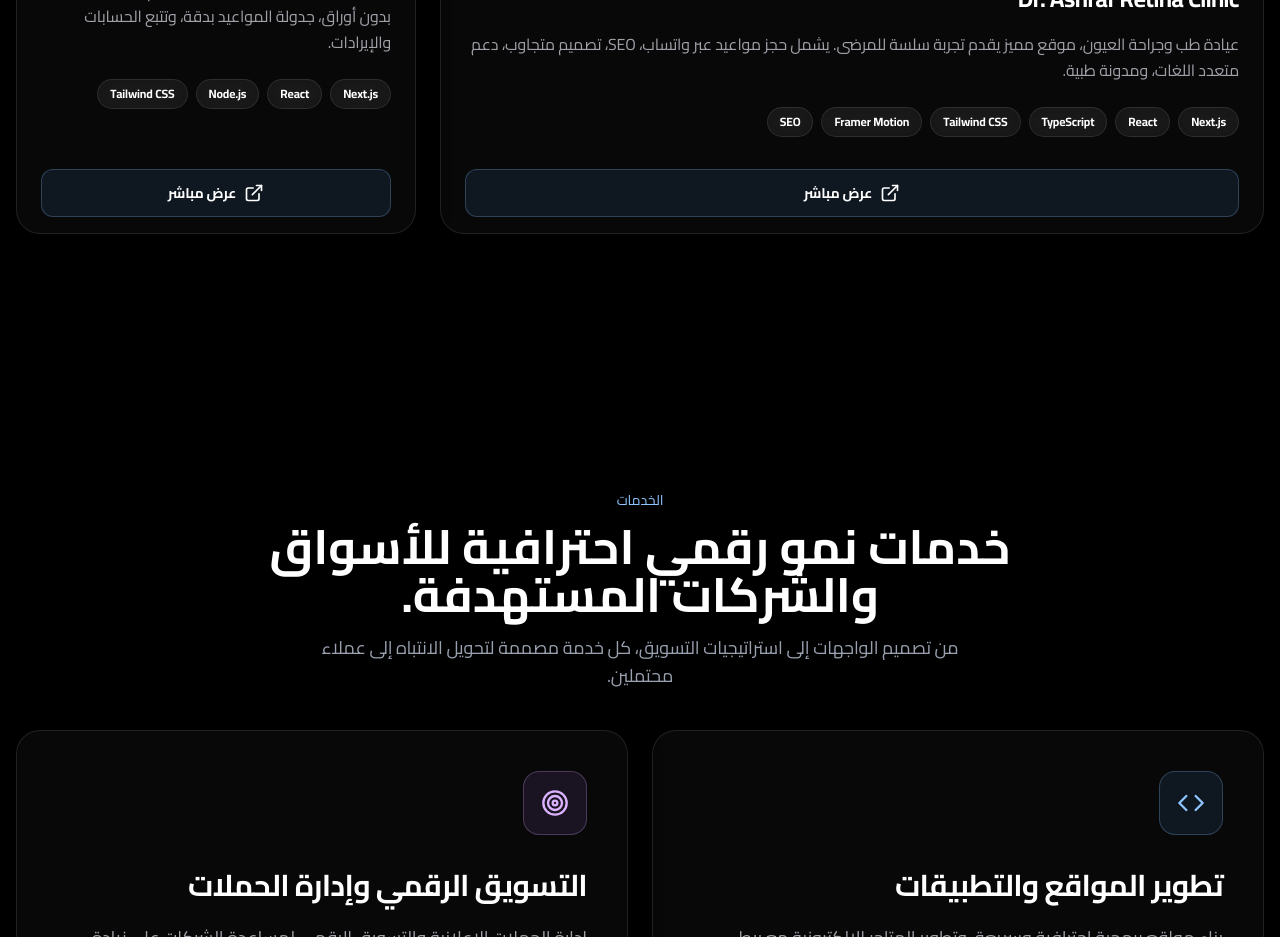
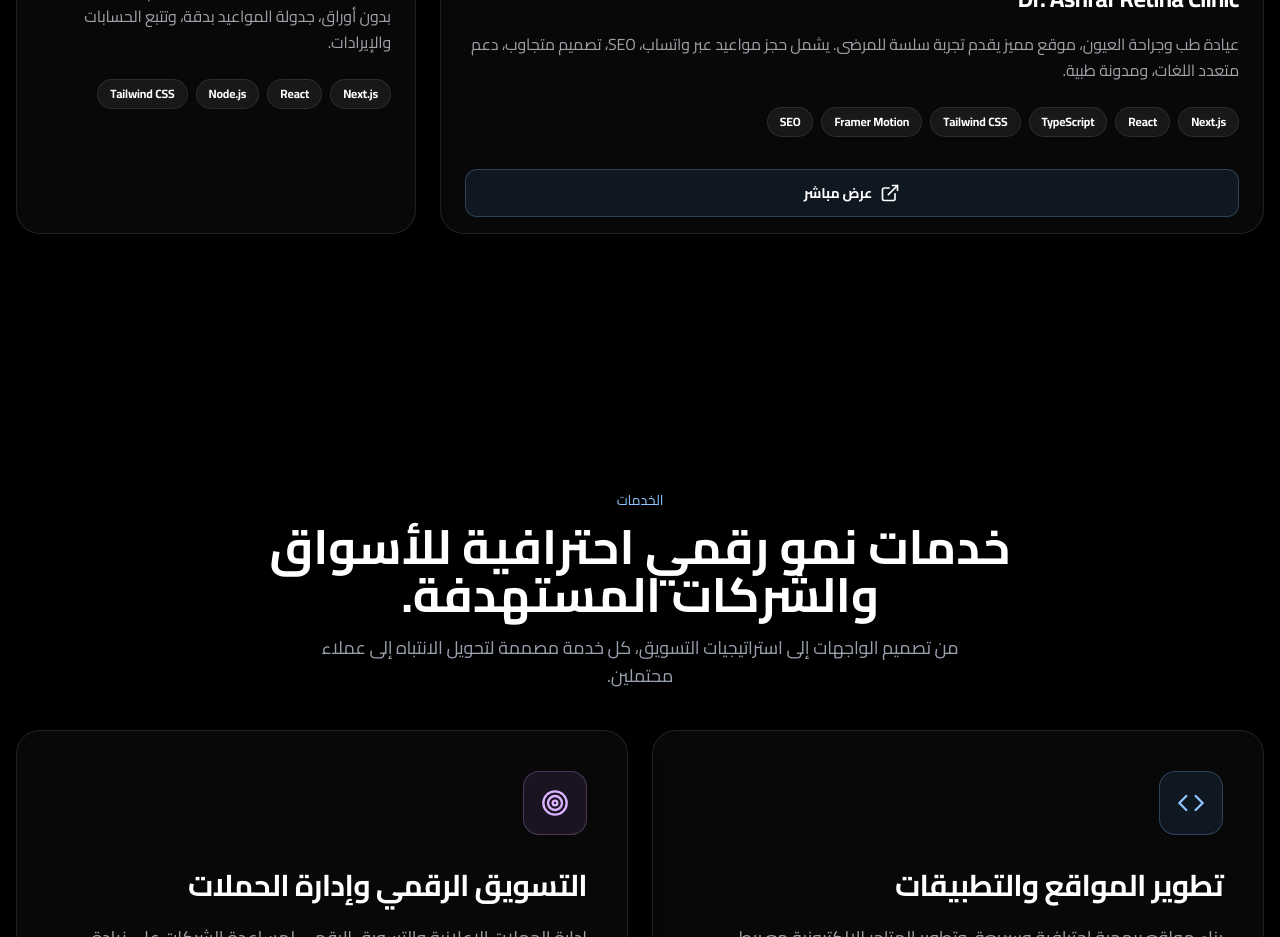
Before and after one commit to mostafa3sliaa/mostafa3slia.com, a Next.js app: page / in a window 1280 px wide. Shown: the part 3620-4557 px from the top of the page. Built offline with nearby package versions, Linux system fonts and the light colour scheme.

Commit message:
fix: conditionally render live demo button

```diff
--- a/components/sections/ProjectsSection.tsx
+++ b/components/sections/ProjectsSection.tsx
@@ -58,6 +58,7 @@ export function ProjectsSection() {
                   </div>
 
                   <div className="mt-auto flex gap-3 pt-8">
+                    {project.liveUrl && (
                       <a
                         href={project.liveUrl}
                         target="_blank"
@@ -72,6 +73,7 @@ export function ProjectsSection() {
                         <FiExternalLink aria-hidden className="size-5" />
                         {t("projects.live")}
                       </a>
+                    )}
                     {project.sourceUrl && (
                       <a
                         href={project.sourceUrl}
```
Lines whose indentation alone changed are shown as unchanged.
